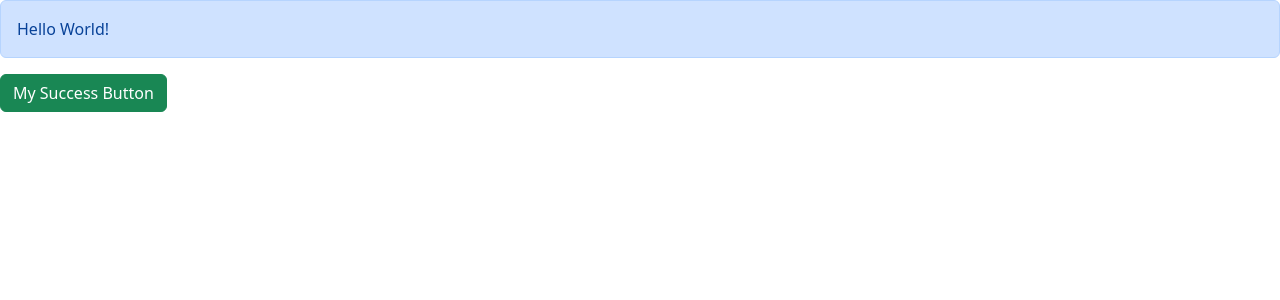
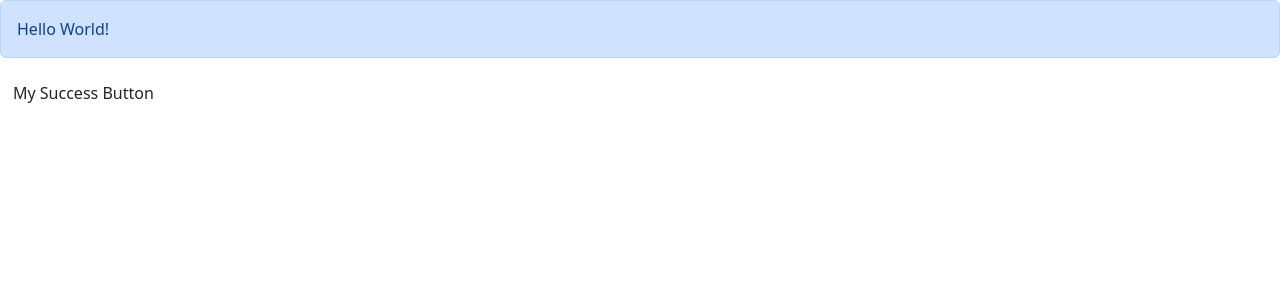
Before and after one commit to zohra009/React-Website, a React (Vite) app in the folder react-app/: page / in a window 1280 px wide. Shown: the top 300 px of the page. Built offline with nearby package versions, Linux system fonts and the light colour scheme.

Commit message:
added colors

```diff
--- a/react-app/src/App.tsx
+++ b/react-app/src/App.tsx
@@ -17,7 +17,9 @@ function App() {
       <Alert>
         Hello <span>World!</span>
       </Alert>
-      <Button onClick={() => console.log("Clicked")}>My Success Button</Button>
+      <Button color="success" onClick={() => console.log("Clicked")}>
+        My Success Button
+      </Button>
     </div>
   );
 }
--- a/react-app/src/components/Button.tsx
+++ b/react-app/src/components/Button.tsx
@@ -2,12 +2,13 @@ import { ReactNode } from "react";
 
 interface Props {
   children: string;
+  color?: "primary" | "secondary" | "danger" | "success" | "warning";
   onClick: () => void;
 }
 
-const Button = ({ children, onClick }: Props) => {
+const Button = ({ children, onClick, color = "success" }: Props) => {
   return (
-    <button className="btn btn-success" onClick={onClick}>
+    <button className={"btn btn" + color} onClick={onClick}>
       {" "}
       {children}{" "}
     </button>
```
